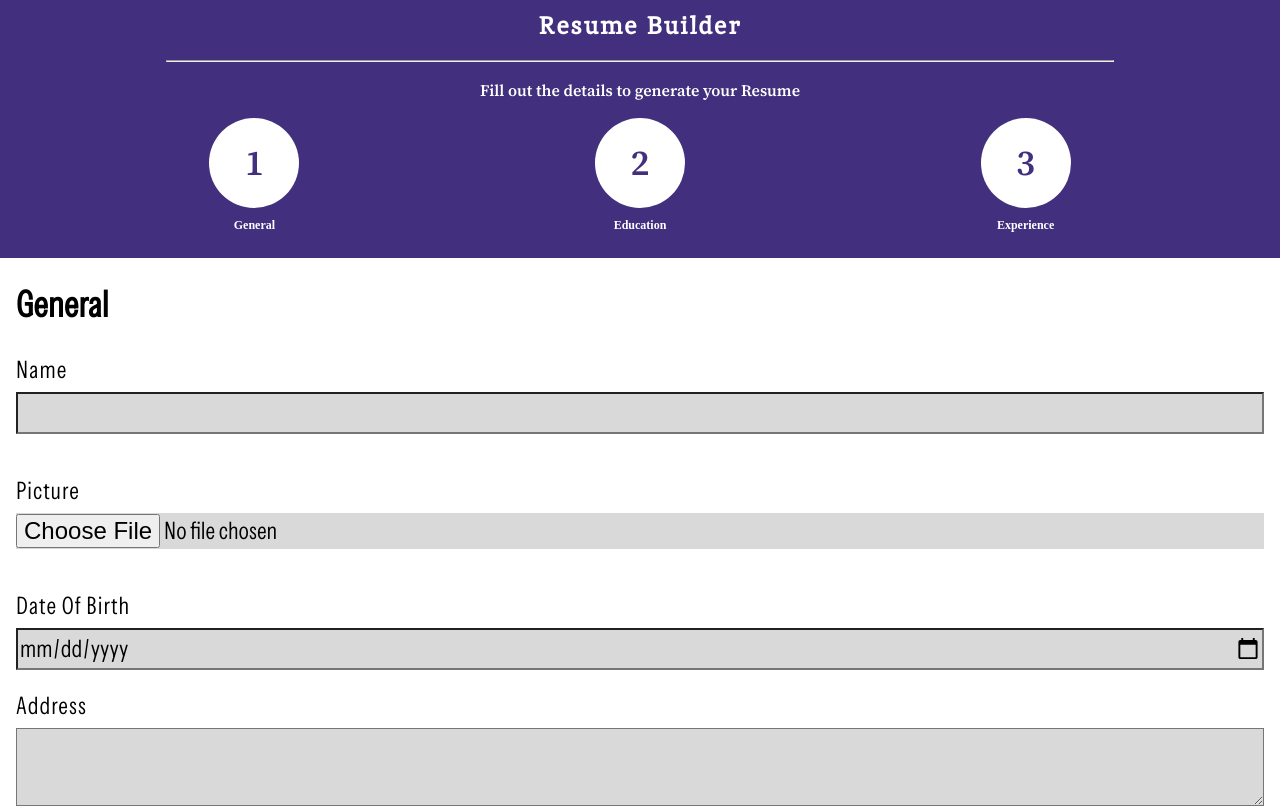
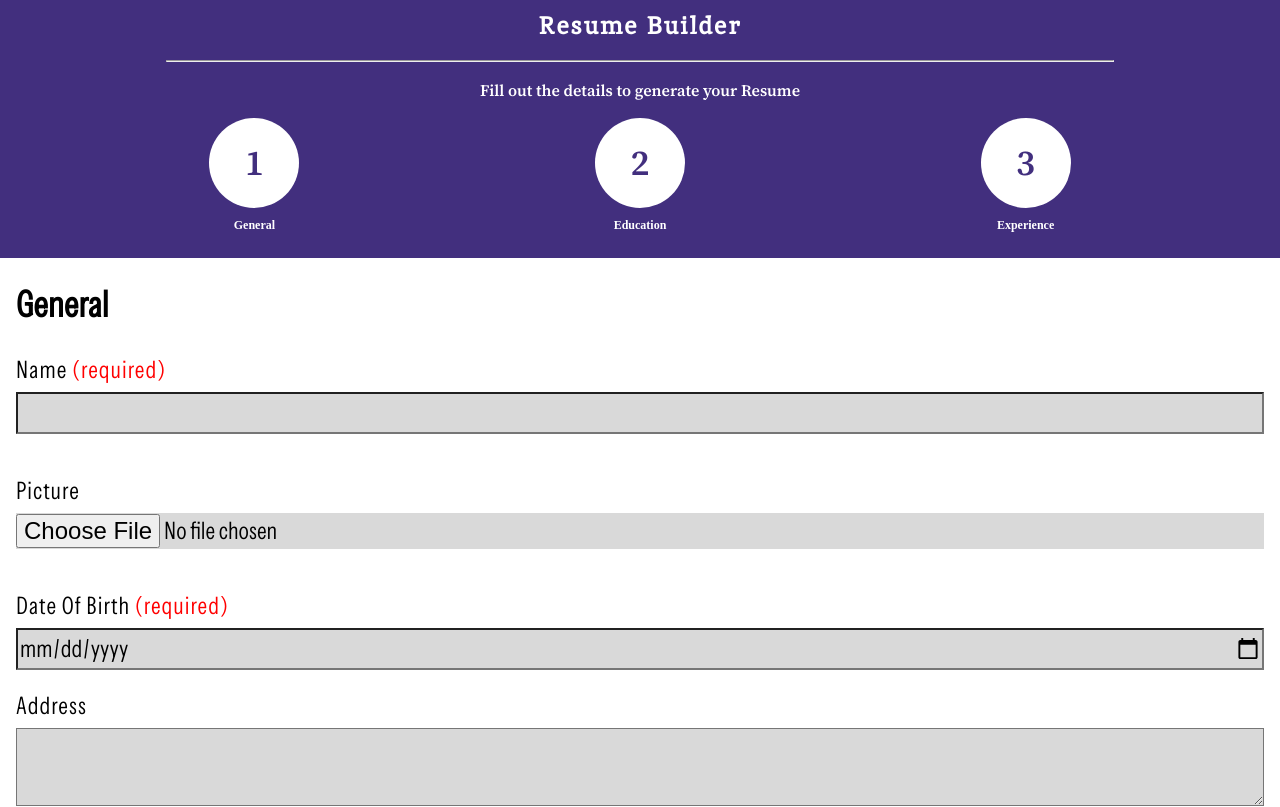
Before and after one commit to StewardRighteous/top-cv-resume-generator, a React (Vite) app: page / in a window 1280 px wide. Shown: the top 807 px of the page. Built offline with nearby package versions, Linux system fonts and the light colour scheme.

Commit message:
design required fields with required tag

```diff
--- a/src/App.jsx
+++ b/src/App.jsx
@@ -8,7 +8,6 @@ import "./styles/general.css";
 import "./styles/app.css";
 import { useState } from "react";
 
-// TODO: Check if all data is received and show Resume
 // TODO: Build and Design Resume Page
 
 export default function App() {
@@ -54,6 +53,7 @@ export default function App() {
           resumeData.find((elem) => elem.id == notFilled[0]).fieldName
         }`
       );
+
       if (notFilled[0] <= 6) {
         setCurrentPage(0);
       } else if (notFilled[0] <= 12) {
@@ -61,6 +61,11 @@ export default function App() {
       } else if (notFilled[0] <= 18) {
         setCurrentPage(2);
       }
+      alert(
+        `Please fill ${
+          resumeData.find((elem) => elem.id == notFilled[0]).fieldName
+        }`
+      );
     }
   }
 
--- a/src/components/Inputs.jsx
+++ b/src/components/Inputs.jsx
@@ -14,7 +14,10 @@ export function Input({
 
   return (
     <div className="input-field">
-      <label htmlFor={fieldName}>{fieldName}</label>
+      <label htmlFor={fieldName}>
+        {fieldName}
+        <span className="required">{required ? " (required)" : ""}</span>
+      </label>
       <input
         type={type}
         required={required}
--- a/src/styles/details.css
+++ b/src/styles/details.css
@@ -36,6 +36,10 @@
   background-color: var(--gray-background);
 }
 
+.resume-details .details .input-field label span.required {
+  color: red;
+}
+
 @media screen and (width <=1280px) {
   .resume-details .details {
     grid-template-columns: 1fr;
```
